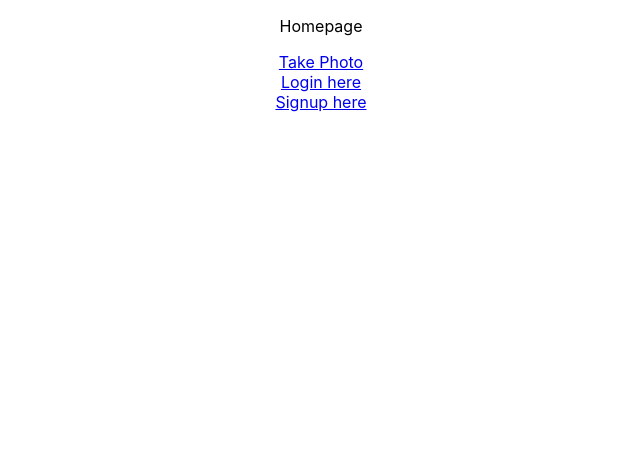
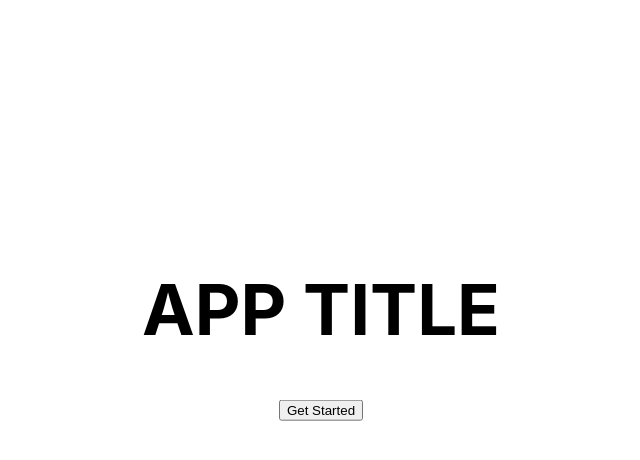
Before and after one commit to janusshanp/financial-wellness-app, a React (Create React App) app: page / in a window 1280 px wide. Shown: the top 460 px of the page, without its empty margins (319-959 px from the left). Built offline with nearby package versions, Linux system fonts and the light colour scheme.

Commit message:
saving for conclicts

```diff
--- a/src/pages/App/App.js
+++ b/src/pages/App/App.js
@@ -26,7 +26,6 @@ function App() {
           <Route path="/" element={<HomePage user={loggedInUser}/>}/>
           <Route path="/login" element={<Login setUserInState={setUserInState}/>}/>
           <Route path="/signup" element={<SignUpForm setUserInState={setUserInState}/>}/>
-          <Route path="/camera" element={<CameraPage/>}/>
           <Route path="*" element={<Navigate to="/" />}/>
         </Routes>
       </BrowserRouter>
--- a/src/pages/HomePage/HomePage.css
+++ b/src/pages/HomePage/HomePage.css
@@ -1,11 +1,16 @@
 .home {
-    margin: 0 20px;
-    position: relative;
+    margin: 0;
+    position: absolute;
+    top: 40%;
+    left: 50%;
+    -ms-transform: translate(-50%, -50%);
+    transform: translate(-50%, -50%);
     display: flex;
     flex-direction: column;
     align-items: center;
 }
 
-.home .home-link {
-    display: none;
+.landing-title {
+    font-size: 7ch;
+    text-align: center;
 }
--- a/src/pages/HomePage/HomePage.jsx
+++ b/src/pages/HomePage/HomePage.jsx
@@ -6,10 +6,10 @@ export default function HomePage(props){
 
     return(
         <div className="home">
-            <p>Homepage</p>
-            <Link to="/camera">Take Photo</Link>
-            <Link to="/login">Login here</Link>
-            <Link to="/signup">Signup here</Link>
+            <h1 className="landing-title">APP TITLE</h1>
+            <button>Get Started</button>
+            {/* <Link to="/login">Login here</Link>
+            <Link to="/signup">Signup here</Link> */}
         </div>
     )
 }
```
Also changed, not shown: src/pages/AuthPage/AuthPage.jsx (added, +12 -0 lines), src/pages/AuthPage/AuthPage.css (added).
